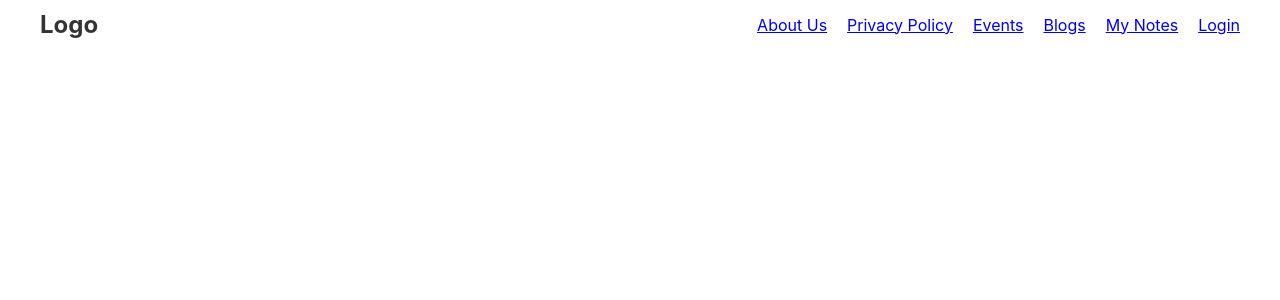
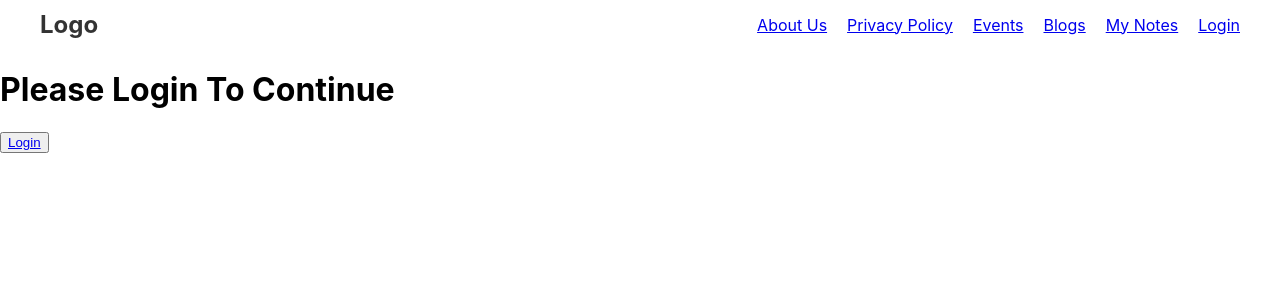
Before and after one commit to sameer-kumar-shrivastava/officeracademy, a React (Create React App) app: page /blogs in a window 1280 px wide. Shown: the top 300 px of the page. Built offline with nearby package versions, Linux system fonts and the light colour scheme; no server answers.

Commit message:
Added Blogs and Mynotes Page

```diff
--- a/src/App.js
+++ b/src/App.js
@@ -3,7 +3,7 @@ import './App.css';
 import Navbar from './Components/Navbar/Navbar.component';
 import { BrowserRouter as Router, Route, Routes } from 'react-router-dom';
 import { AuthProvider } from './AuthContext';
-import ProtectedRoute from './protectedRoute';
+// import ProtectedRoute from './protectedRoute';
 
 import firebase from './firebase.js';
 
@@ -12,6 +12,8 @@ import About from './Pages/AboutUs/About.pages';
 import Login from './Pages/Login/Login.page';
 import SignUp from './Pages/SignUp/signup.page';
 import PasswordReset from './Pages/ForgotPassword/forgotpassword.page';
+import MyNotes from './Pages/MyNotes/MyNotes.page';
+import Blogs from './Pages/Blogs/Blogs.page';
 
 function App() {
   const [user, setUser] = useState(null);
@@ -37,6 +39,8 @@ function App() {
           <Route path="/login" element={<Login />} />
           <Route exact path="/signup" element={<SignUp />} />
           <Route exact path="/password-reset" element={<PasswordReset />} />
+          <Route exact path="/mynotes" element={<MyNotes />} />
+          <Route exact path="/blogs" element={<Blogs />} />
           {/* <ProtectedRoute exact path="/about" component={<About />} /> */}
           {/* <Route path="/courses" component={Navbar} /> */}
           {/* Add more routes for other pages */}
--- /dev/null
+++ b/src/Pages/Blogs/Blogs.page.jsx
@@ -0,0 +1,24 @@
+import React,{useContext} from "react";
+import { AuthContext } from "../../AuthContext";
+import { Link } from "react-router-dom";
+import './Blogs.styles.scss';
+
+const Blogs = () => {
+    const user = useContext(AuthContext);
+
+    return(<>
+    {
+        user?
+
+        <h1>Blogs dekh lo guyzzzzz</h1>
+
+        :
+
+        <>
+        <h1>Please Login To Continue</h1>
+        <button><Link to='/login'>Login</Link></button>
+        </>
+    }</>);
+}
+
+export default Blogs;
--- /dev/null
+++ b/src/Pages/MyNotes/MyNotes.page.jsx
@@ -0,0 +1,24 @@
+import React,{useContext} from "react";
+import { AuthContext } from "../../AuthContext";
+import { Link } from "react-router-dom";
+import './MyNotes.styles.scss';
+
+const MyNotes = () => {
+    const user = useContext(AuthContext);
+
+    return(<>
+    {
+        user?
+
+        <h1>Notes lelo guys</h1>
+
+        :
+
+        <>
+        <h1>Please Login To Continue</h1>
+        <button><Link to='/login'>Login</Link></button>
+        </>
+    }</>);
+}
+
+export default MyNotes;
```
Also changed, not shown: src/Pages/Blogs/Blogs.styles.scss (added), src/Pages/MyNotes/MyNotes.styles.scss (added).
